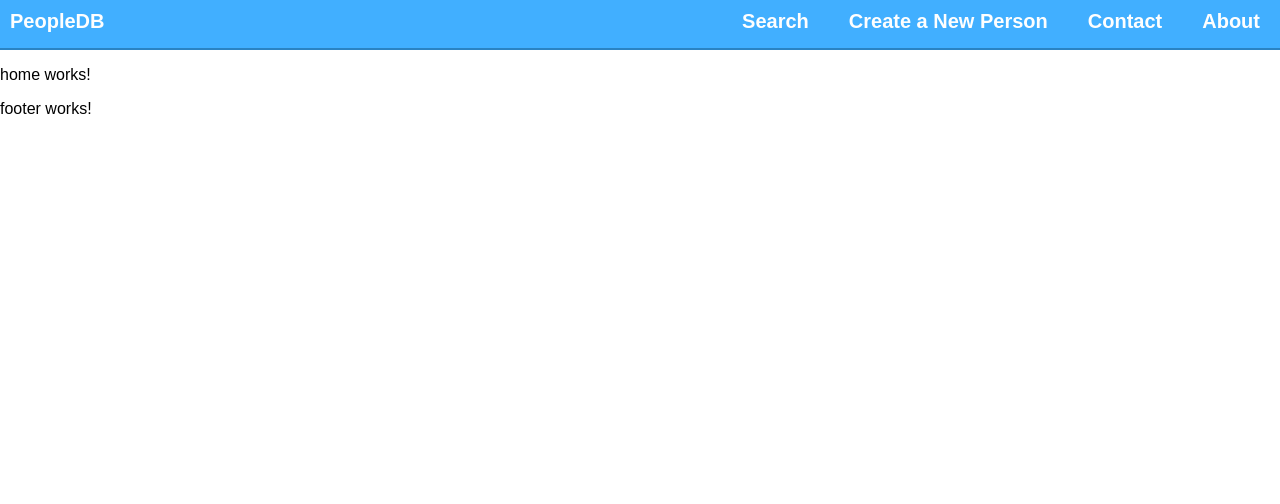
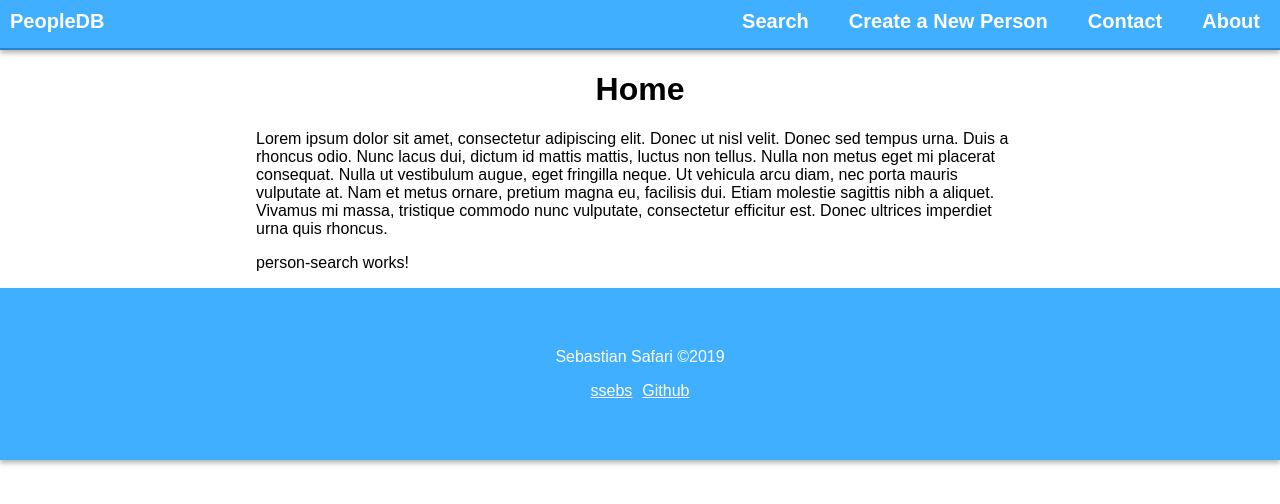
Before and after one commit to ssebs/PeopleDB-py-angular, an Angular app in the folder peopledb/: page / in a window 1280 px wide. Shown: the top 504 px of the page. Built offline with nearby package versions, Linux system fonts and the light colour scheme.

Commit message:
header/footer working

```diff
--- a/peopledb/src/app/about/about.component.html
+++ b/peopledb/src/app/about/about.component.html
@@ -1,3 +1,6 @@
-<p>
-  about works!
-</p>
+<div class="container">
+    <h1>About</h1>
+    <p>
+        Lorem ipsum dolor sit amet, consectetur adipiscing elit. Donec ut nisl velit. Donec sed tempus urna. Duis a rhoncus odio. Nunc lacus dui, dictum id mattis mattis, luctus non tellus. Nulla non metus eget mi placerat consequat. Nulla ut vestibulum augue, eget fringilla neque. Ut vehicula arcu diam, nec porta mauris vulputate at. Nam et metus ornare, pretium magna eu, facilisis dui. Etiam molestie sagittis nibh a aliquet. Vivamus mi massa, tristique commodo nunc vulputate, consectetur efficitur est. Donec ultrices imperdiet urna quis rhoncus.
+    </p>
+</div>
--- a/peopledb/src/app/contact/contact.component.html
+++ b/peopledb/src/app/contact/contact.component.html
@@ -1,3 +1,6 @@
-<p>
-  contact works!
-</p>
+<div class="container">
+    <h1>Contact</h1>
+    <p>
+        Lorem ipsum dolor sit amet, consectetur adipiscing elit. Donec ut nisl velit. Donec sed tempus urna. Duis a rhoncus odio. Nunc lacus dui, dictum id mattis mattis, luctus non tellus. Nulla non metus eget mi placerat consequat. Nulla ut vestibulum augue, eget fringilla neque. Ut vehicula arcu diam, nec porta mauris vulputate at. Nam et metus ornare, pretium magna eu, facilisis dui. Etiam molestie sagittis nibh a aliquet. Vivamus mi massa, tristique commodo nunc vulputate, consectetur efficitur est. Donec ultrices imperdiet urna quis rhoncus.
+    </p>
+</div>
--- a/peopledb/src/app/footer/footer.component.html
+++ b/peopledb/src/app/footer/footer.component.html
@@ -1,3 +1,9 @@
-<p>
-  footer works!
-</p>
+<footer>
+  <div class="spacer"></div>
+  <p>Sebastian Safari &copy;2019</p>
+  <ul>
+    <li><a href="https://ssebs.com">ssebs</a></li>
+    <li><a href="https://github.com/ssebs/">Github</a></li>
+  </ul>
+  <div class="spacer"></div>
+</footer>
--- a/peopledb/src/app/footer/footer.component.scss
+++ b/peopledb/src/app/footer/footer.component.scss
@@ -0,0 +1,28 @@
+$primaryColor: #41afff;
+$secondaryColor: #2a83c3;
+
+$primaryTextColor: #0a0a0a;
+$secondaryTextColor: #fefefe;
+
+footer {
+    background-color: $primaryColor;
+    padding: 10px;
+    color: $secondaryTextColor;
+    text-align: center;
+    box-shadow: 0px 3px 5px rgba(100, 100, 100, 0.49);
+}
+a {
+    color: $secondaryTextColor;
+}
+
+ul {
+    list-style-type: none;
+    padding: 0px;
+}
+li {
+    display: inline-block;
+    margin: 0px 5px;
+}
+.spacer {
+    margin-bottom: 50px;
+}
--- a/peopledb/src/app/header/header.component.html
+++ b/peopledb/src/app/header/header.component.html
@@ -1,12 +1,10 @@
 <header>
   <nav>
-
     <a id="home-link" routerLink="/home" routerLinkActive="active">{{title}}</a>
     <a routerLink="/about" routerLinkActive="active">About</a>
     <a routerLink="/contact" routerLinkActive="active">Contact</a>
     <a routerLink="/create" routerLinkActive="active">Create a New Person</a>
     <a routerLink="/search" routerLinkActive="active">Search</a>
-
     <div style="clear: both;"></div>
   </nav>
 </header>
--- a/peopledb/src/app/header/header.component.scss
+++ b/peopledb/src/app/header/header.component.scss
@@ -7,6 +7,7 @@ $secondaryTextColor: #fefefe;
 header {
   background-color: $primaryColor;
   border-bottom: 2px solid $secondaryColor;
+  box-shadow: 0px 3px 5px rgba(100, 100, 100, 0.49);
 }
 a {
   font-weight: bold;
--- a/peopledb/src/app/home/home.component.html
+++ b/peopledb/src/app/home/home.component.html
@@ -1,3 +1,7 @@
-<p>
-  home works!
-</p>
+<div class="container">
+  <h1>Home</h1>
+  <p>
+      Lorem ipsum dolor sit amet, consectetur adipiscing elit. Donec ut nisl velit. Donec sed tempus urna. Duis a rhoncus odio. Nunc lacus dui, dictum id mattis mattis, luctus non tellus. Nulla non metus eget mi placerat consequat. Nulla ut vestibulum augue, eget fringilla neque. Ut vehicula arcu diam, nec porta mauris vulputate at. Nam et metus ornare, pretium magna eu, facilisis dui. Etiam molestie sagittis nibh a aliquet. Vivamus mi massa, tristique commodo nunc vulputate, consectetur efficitur est. Donec ultrices imperdiet urna quis rhoncus.
+  </p>
+  <app-person-search></app-person-search>
+</div>
--- a/peopledb/src/styles.scss
+++ b/peopledb/src/styles.scss
@@ -5,9 +5,17 @@ $primaryTextColor: #0a0a0a;
 $secondaryTextColor: #fefefe;
 
 * {
-    font-family: Arial, "Helvetica Neue", Helvetica, sans-serif;
+  font-family: Arial, "Helvetica Neue", Helvetica, sans-serif;
 }
 
 body {
-    margin: 0px;
+  margin: 0px;
 }
+.container {
+  max-width: 768px;
+  width: 85%;
+  margin: auto;
+  h1 {
+      text-align: center;
+  }
+}
```
Also changed, not shown: peopledb/src/app/app.component.html (line endings or trailing spaces).
